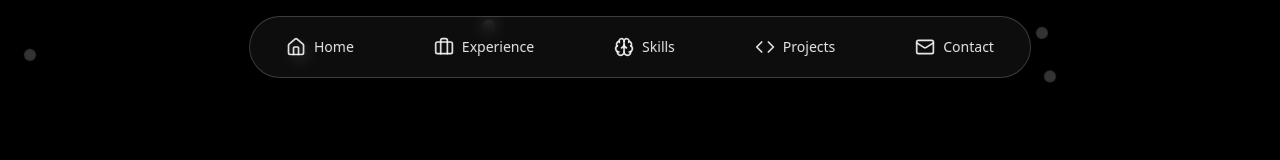
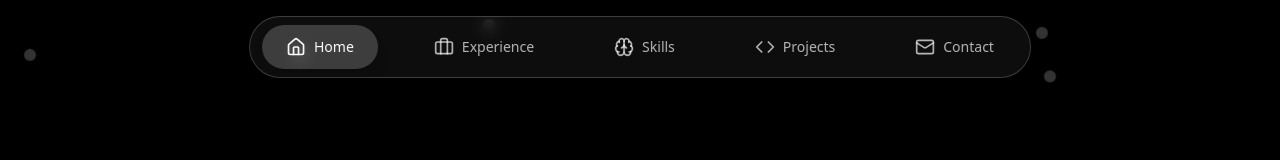
Before and after one commit to Sumuk007/Portfolio, a React (Vite) app: page / in a window 1280 px wide. Shown: the top 160 px of the page. Built offline with nearby package versions, Linux system fonts and the light colour scheme; no server answers.

Commit message:
Updated the handlescroll to give a focus to the active section in the navbar.

```diff
--- a/src/components/Navbar.jsx
+++ b/src/components/Navbar.jsx
@@ -3,11 +3,30 @@ import { Home, Code, Brain, Mail, Briefcase } from 'lucide-react';
 
 const Navbar = () => {
   const [scrolled, setScrolled] = useState(false);
+  const [activeSection, setActiveSection] = useState('home');
 
   useEffect(() => {
     const handleScroll = () => {
       setScrolled(window.scrollY > 50);
+
+      // Get all sections
+      const sections = ['home', 'experience', 'skills', 'projects', 'contact'];
+      const scrollPosition = window.scrollY + 150; // Offset for navbar height
+
+      // Find which section is currently in view
+      for (const section of sections) {
+        const element = document.getElementById(section);
+        if (element) {
+          const { offsetTop, offsetHeight } = element;
+          if (scrollPosition >= offsetTop && scrollPosition < offsetTop + offsetHeight) {
+            setActiveSection(section);
+            break;
+          }
+        }
+      }
     };
+
+    handleScroll(); // Set initial active section
     window.addEventListener('scroll', handleScroll);
     return () => window.removeEventListener('scroll', handleScroll);
   }, []);
@@ -29,12 +48,16 @@ const Navbar = () => {
       } rounded-full border border-white/20 shadow-md max-w-4xl`}>
         <div className="px-12 md:px-3 py-1 md:py-2">
           <ul className="flex justify-center space-x-4 md:space-x-8">
-            {navItems.map((item, index) => (
+            {navItems.map((item, index) => {
+              const isActive = activeSection === item.href.replace('#', '');
+              return (
                 <li key={item.name}>
                   <a
                     href={item.href}
-                  className={`flex items-center justify-center md:space-x-2 px-3 md:px-6 py-2 md:py-3 rounded-full text-white/90 hover:text-white hover:bg-white/10 transition-all duration-200${
-                    index === 0 ? 'bg-white/10 text-white' : ''
+                    className={`flex items-center justify-center md:space-x-2 px-3 md:px-6 py-2 md:py-3 rounded-full transition-all duration-300 ${
+                      isActive
+                        ? 'bg-white/20 text-white shadow-lg'
+                        : 'text-white/70 hover:text-white hover:bg-white/10'
                     }`}
                     style={{
                       animation: `fadeInUp 0.6s ease-out ${index * 0.1}s both`
@@ -44,7 +67,8 @@ const Navbar = () => {
                     <span className="text-xs md:text-sm font-medium hidden md:block">{item.name}</span>
                   </a>
                 </li>
-            ))}
+              );
+            })}
           </ul>
         </div>
       </nav>
```
Lines whose indentation alone changed are shown as unchanged.
